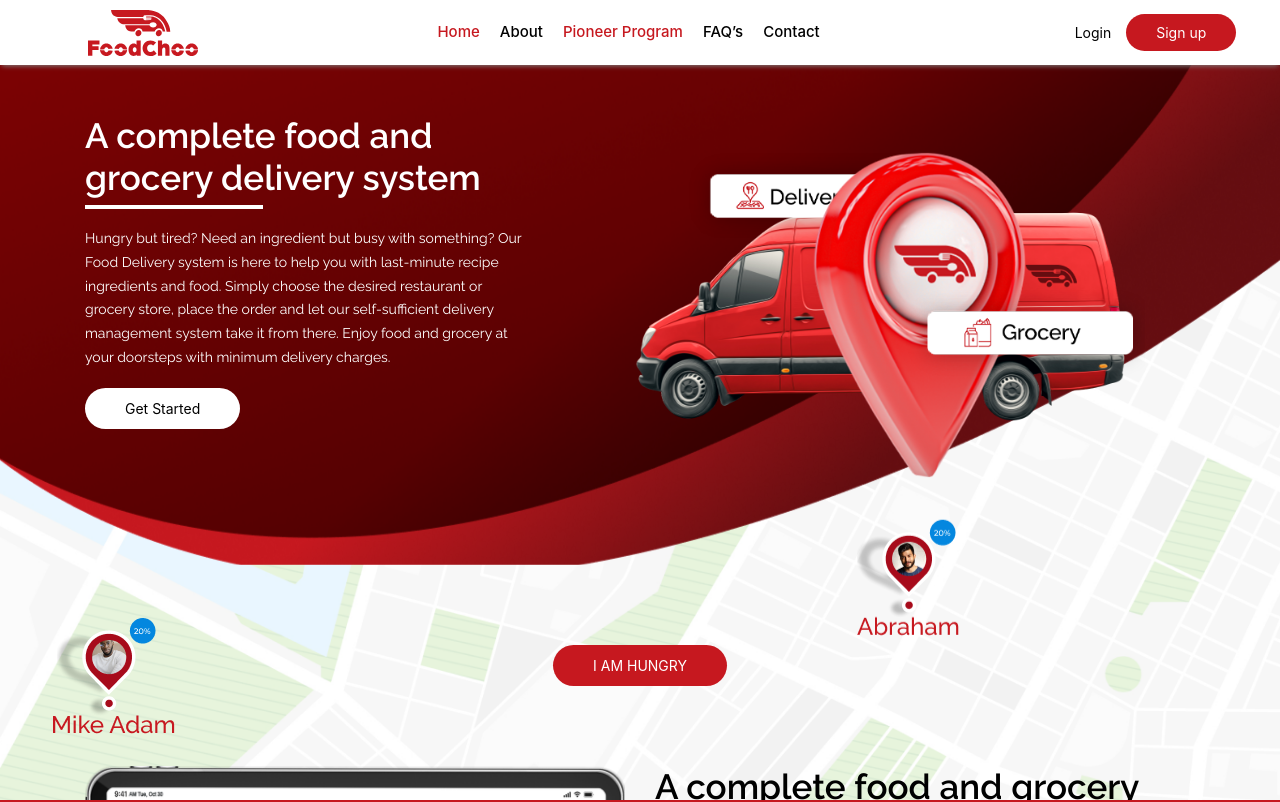
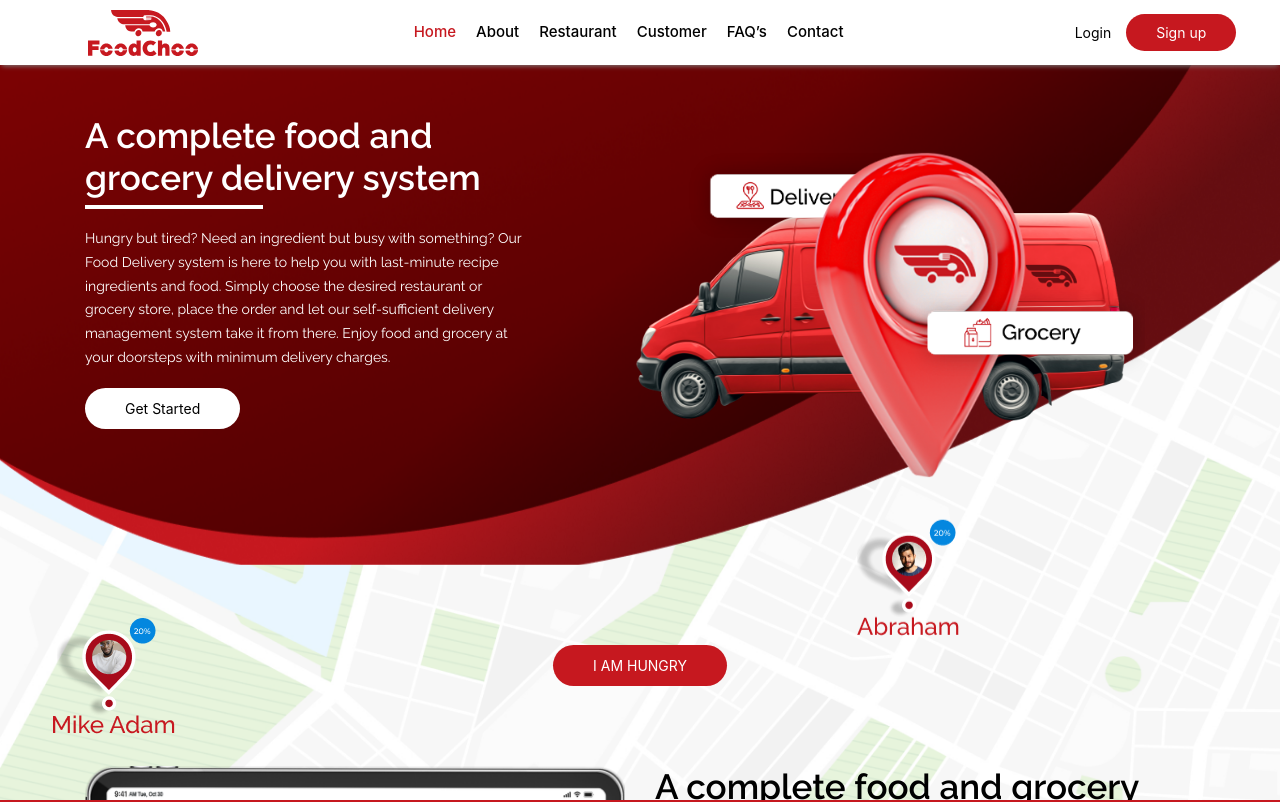
Before and after one commit to ahsankhan201010/foodchoo-nextjs, a Next.js app: page / in a window 1280 px wide. Shown: the top 802 px of the page. Built offline with nearby package versions, Linux system fonts and the light colour scheme; no server answers.

Commit message:
merged branch with mutahhir

```diff
--- a/uiComponents/navbar/Navbar.js
+++ b/uiComponents/navbar/Navbar.js
@@ -1,11 +1,10 @@
 import React, { useEffect, useState } from "react";
 import Link from "next/link";
-import {NavLink} from "./../navLink/NavLink"
+import { NavLink } from "./../navLink/NavLink";
 import Slider from "../slider/Slider";
 import { HiMenu } from "react-icons/hi";
 import Button from "../button/Button";
 import Logo from "../../assets/images/logo/logo_red.svg";
-
 
 // const NavItem = ({ children, path, activeLink, setActiveLink }) => {
 //   return (
@@ -49,11 +48,24 @@ const Navbar = () => {
       </div>
       <div className="menuItemArea">
         <div className="navSimpleItems">
-          <NavLink href="/" exact className="nav-item nav-link">Home</NavLink>
-          <NavLink href="/about" className="nav-item nav-link">About</NavLink>
-          <NavLink href="/" className="nav-item nav-link">Pioneer Program</NavLink>
-          <NavLink href="/faq" className="nav-item nav-link">FAQ’s</NavLink>
-          <NavLink href="/contact" className="nav-item nav-link">Contact</NavLink>
+          <NavLink href="/" exact className="nav-item nav-link">
+            Home
+          </NavLink>
+          <NavLink href="/about" className="nav-item nav-link">
+            About
+          </NavLink>
+          <NavLink href="/restaurant" className="nav-item nav-link">
+            Restaurant
+          </NavLink>
+          <NavLink href="/customer" className="nav-item nav-link">
+            Customer
+          </NavLink>
+          <NavLink href="/faq" className="nav-item nav-link">
+            FAQ’s
+          </NavLink>
+          <NavLink href="/contact" className="nav-item nav-link">
+            Contact
+          </NavLink>
         </div>
       </div>
       <div className="nav-btns">
```
